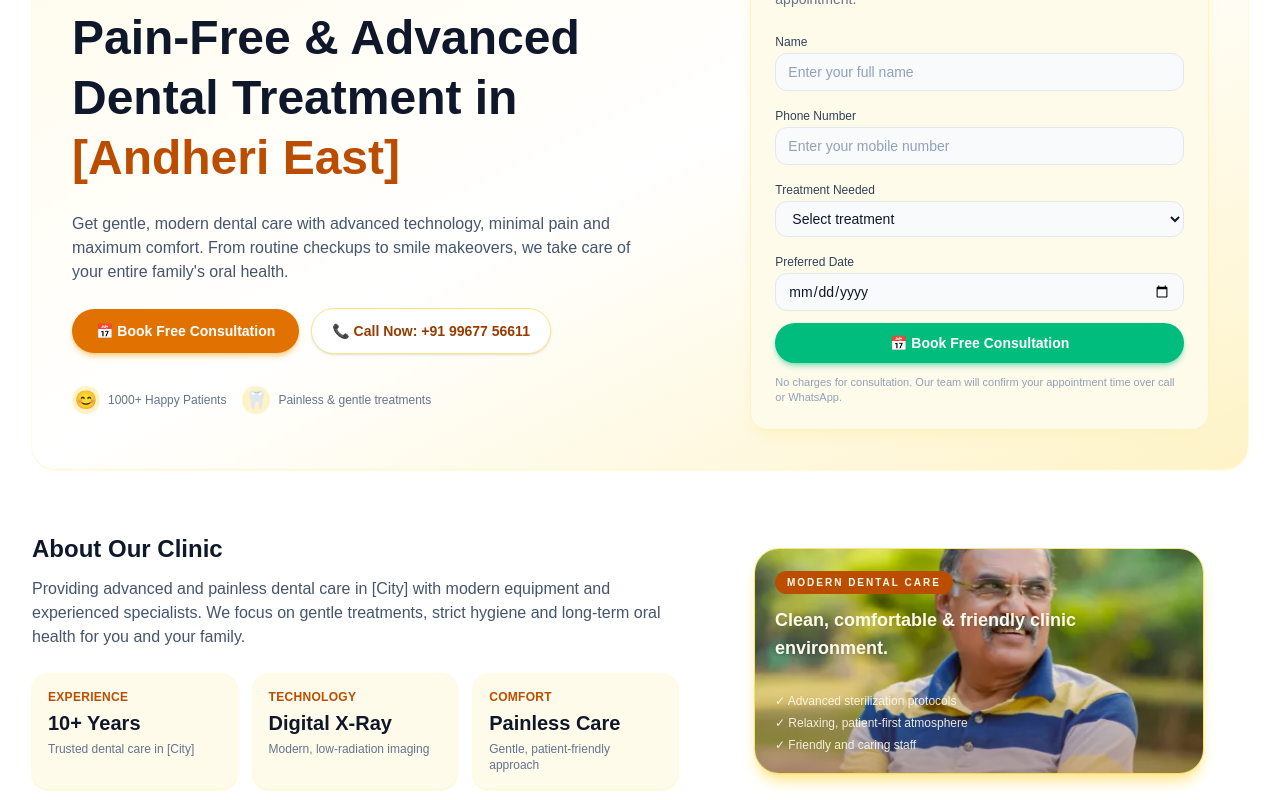
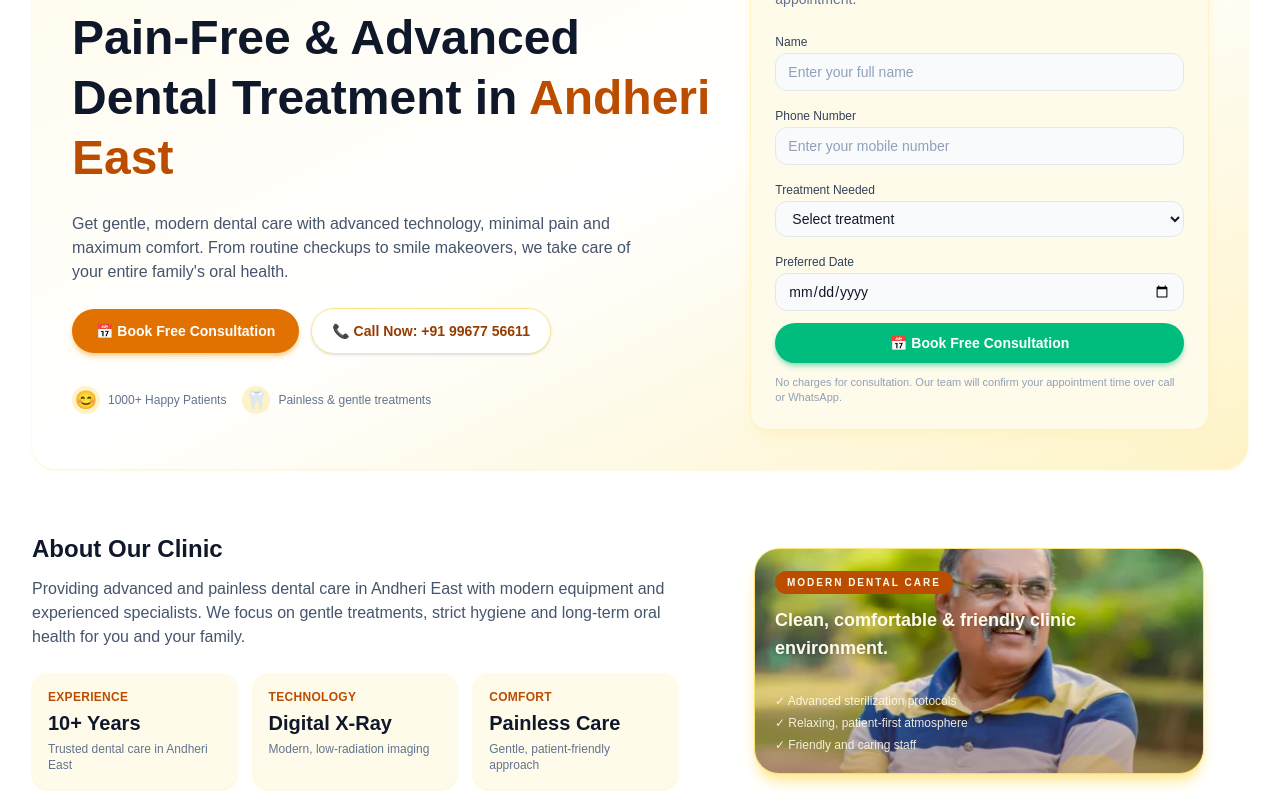
Before and after one commit to Arunverma759954/Dental-Landingpage, a Next.js app: page / in a window 1280 px wide. Shown: the part 260-1060 px from the top of the page. Built offline with nearby package versions, Linux system fonts and the light colour scheme.

Commit message:
new Update

```diff
--- a/app/page.tsx
+++ b/app/page.tsx
@@ -103,7 +103,7 @@ export default function Home() {
               </p>
               <h1 className="mt-3 text-3xl font-semibold leading-tight text-slate-900 sm:text-4xl lg:text-5xl">
                 Pain-Free & Advanced Dental Treatment in{" "}
-                <span className="text-amber-700">[Andheri East]</span>
+                <span className="text-amber-700">Andheri East</span>
               </h1>
             </div>
 
@@ -257,7 +257,7 @@ export default function Home() {
               About Our Clinic
             </h2>
             <p className="mt-3 text-sm text-slate-600 sm:text-base">
-              Providing advanced and painless dental care in [City] with modern
+              Providing advanced and painless dental care in Andheri East with modern
               equipment and experienced specialists. We focus on gentle
               treatments, strict hygiene and long-term oral health for you and
               your family.
@@ -272,7 +272,7 @@ export default function Home() {
                   10+ Years
                 </p>
                 <p className="mt-1 text-xs text-slate-500">
-                  Trusted dental care in [City]
+                  Trusted dental care in Andheri East
                 </p>
               </div>
               <div className="rounded-2xl bg-amber-50 p-4 shadow-sm shadow-amber-100">
```
